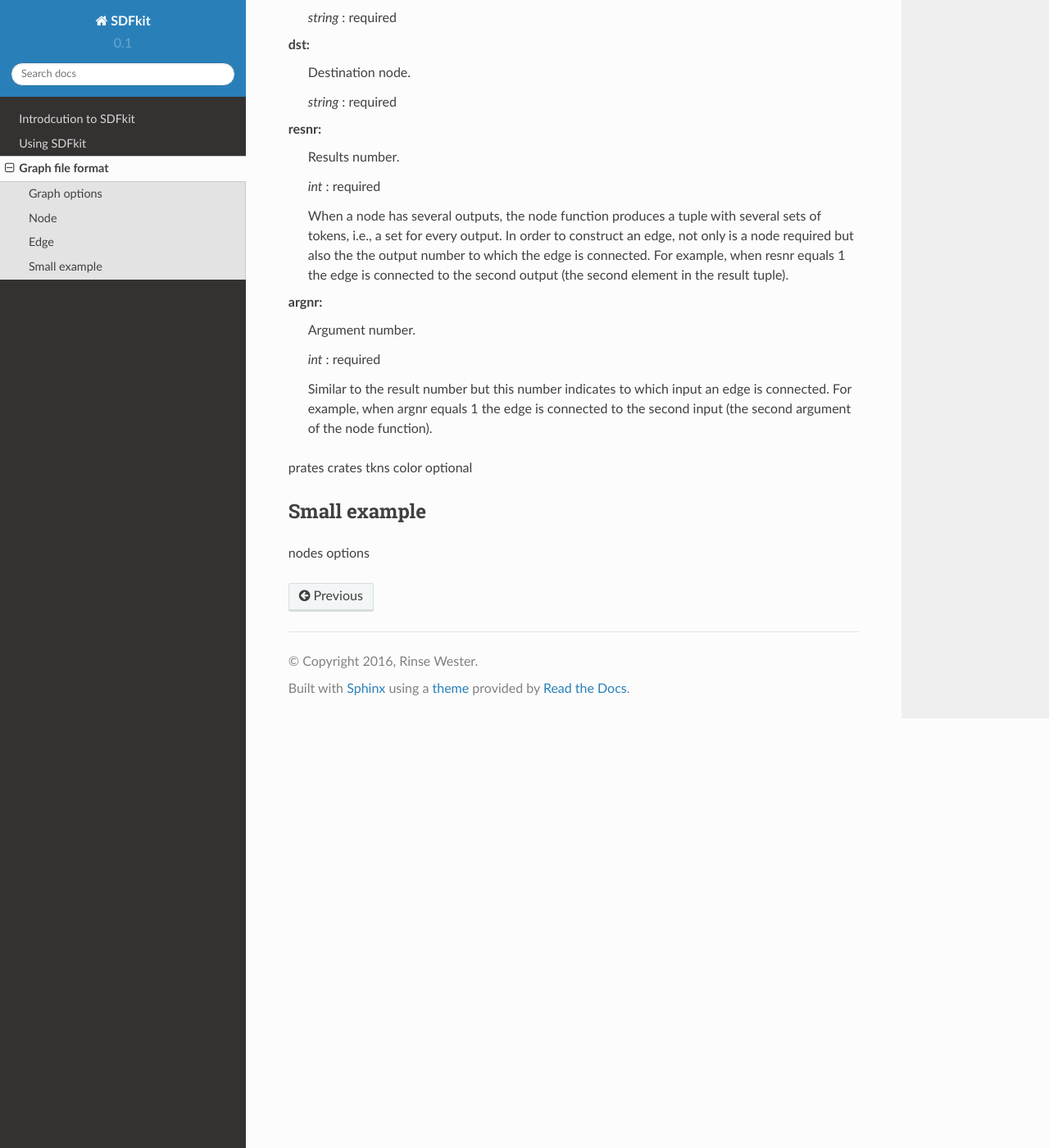
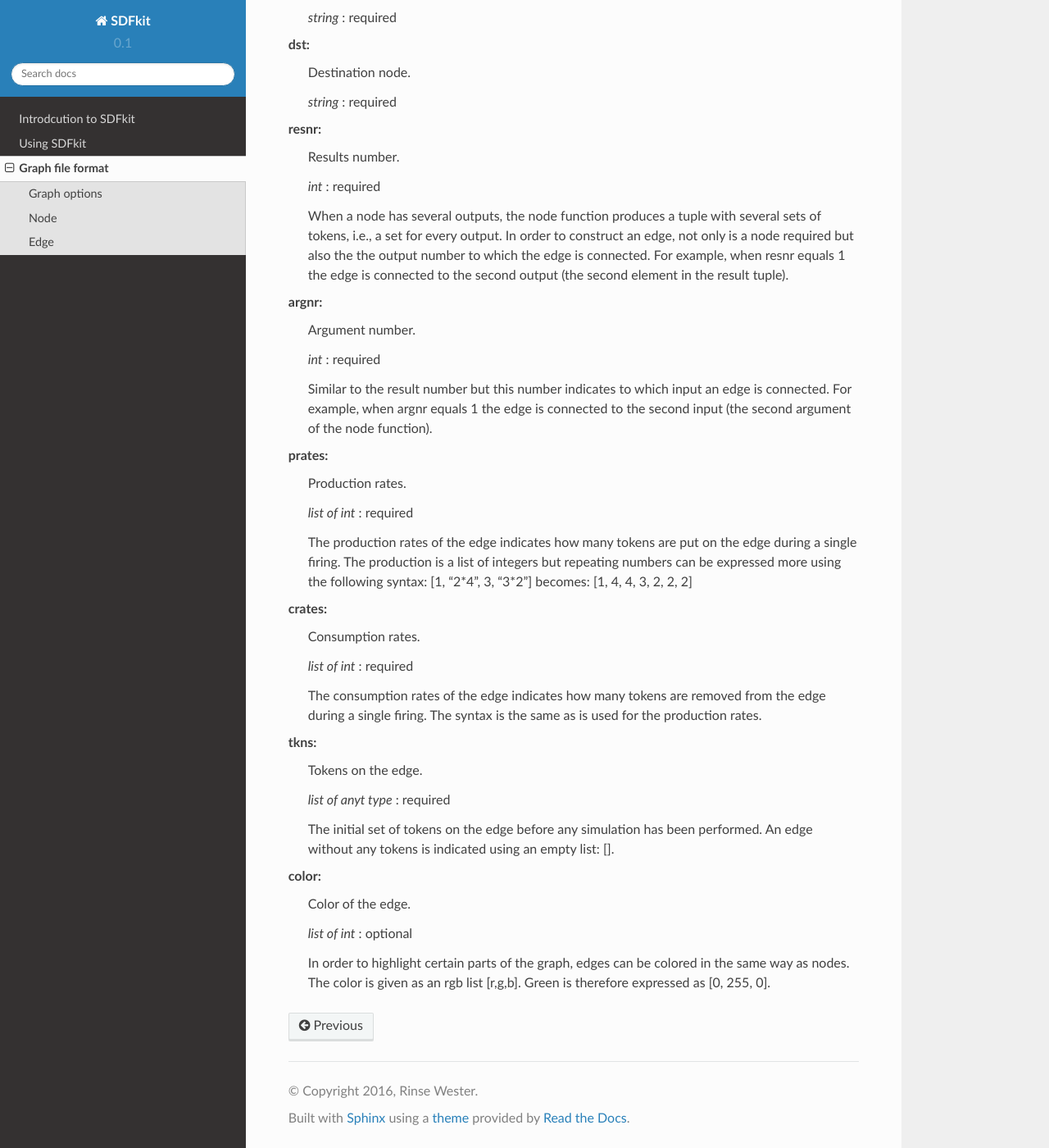
Before and after one commit to rinsewester/SDFkit, a Sphinx documentation site: the page built from docs/fileformat.rst, in a window 1280 px wide and 1400 px high, scrolled down 2104 px. Shown: the whole window at 82% size. Built offline with Sphinx 7.4.7 and the Read the Docs theme 2.0.0, drawn with Linux system fonts in a browser that asks for light colours.

Commit message:
Documentation of JSON file format structure completed.

```diff
--- a/docs/fileformat.rst
+++ b/docs/fileformat.rst
@@ -129,15 +129,38 @@ Edges are JSON objects connected two nodes and has the following attributes:
    an edge is connected. For example, when argnr equals 1 the edge is
    connected to the second input (the second argument of the node function).
 
+**prates**:
+   Production rates.
 
-prates
-crates
-tkns
-color optional
+   *list of int* : required
 
+   The production rates of the edge indicates how many tokens are put on
+   the edge during a single firing. The production is a list of integers
+   but repeating numbers can be expressed more using the following syntax:
+   [1, "2*4", 3, "3*2"] becomes: [1, 4, 4, 3, 2, 2, 2]
 
+**crates**:
+   Consumption rates.
 
+   *list of int* : required
 
-Small example
--------------
-nodes options
+   The consumption rates of the edge indicates how many tokens are removed from
+   the edge during a single firing. The syntax is the same as is used for the
+   production rates.
+
+**tkns**:
+   Tokens on the edge.
+
+   *list of anyt type* : required
+
+   The initial set of tokens on the edge before any simulation has been performed.
+   An edge without any tokens is indicated using an empty list: [].
+
+**color**:
+   Color of the edge.
+
+   *list of int* : optional
+
+   In order to highlight certain parts of the graph, edges can be colored in
+   the same way as nodes. The color is given as an rgb list [r,g,b]. Green is
+   therefore expressed as [0, 255, 0].
```
